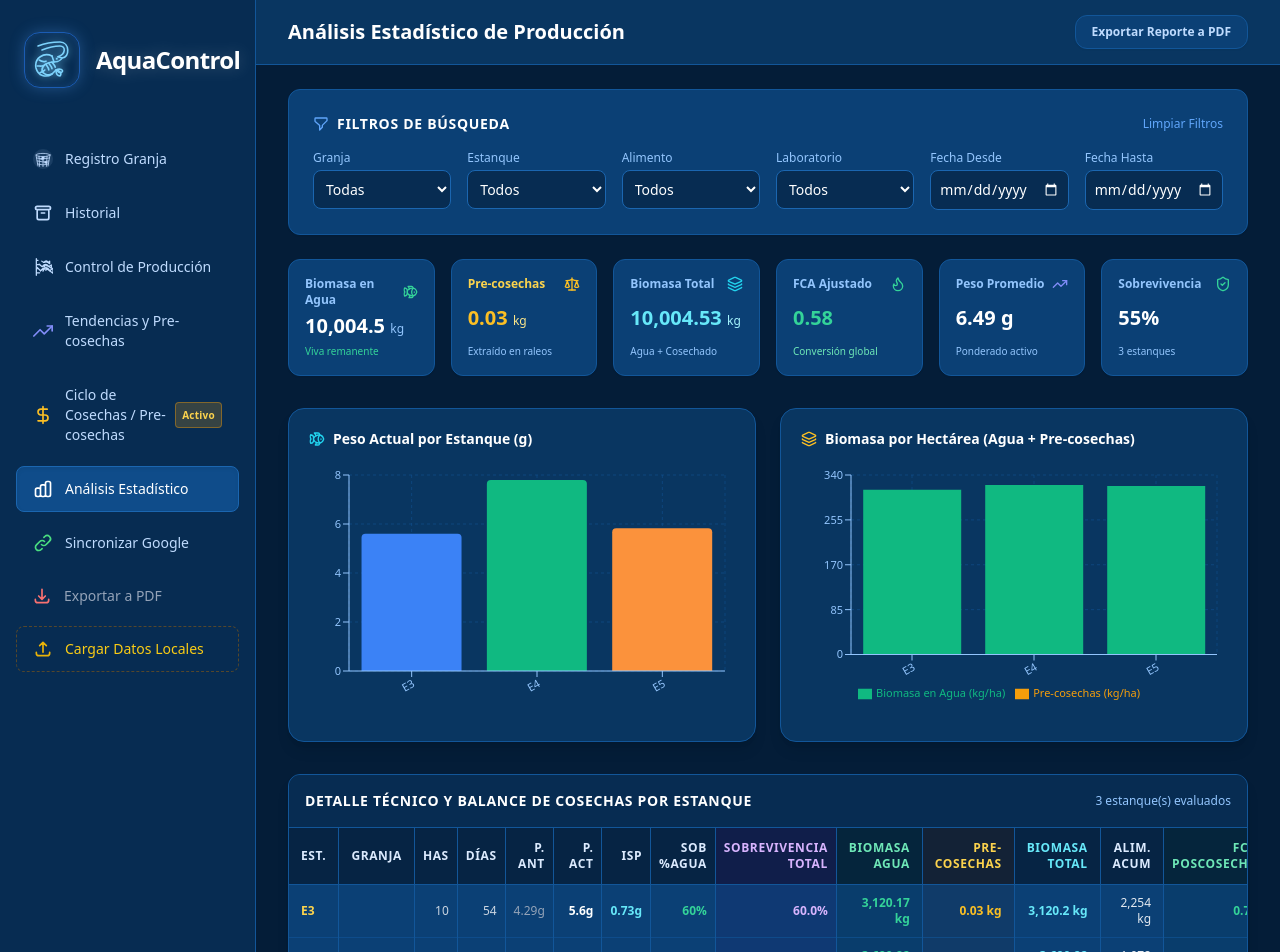
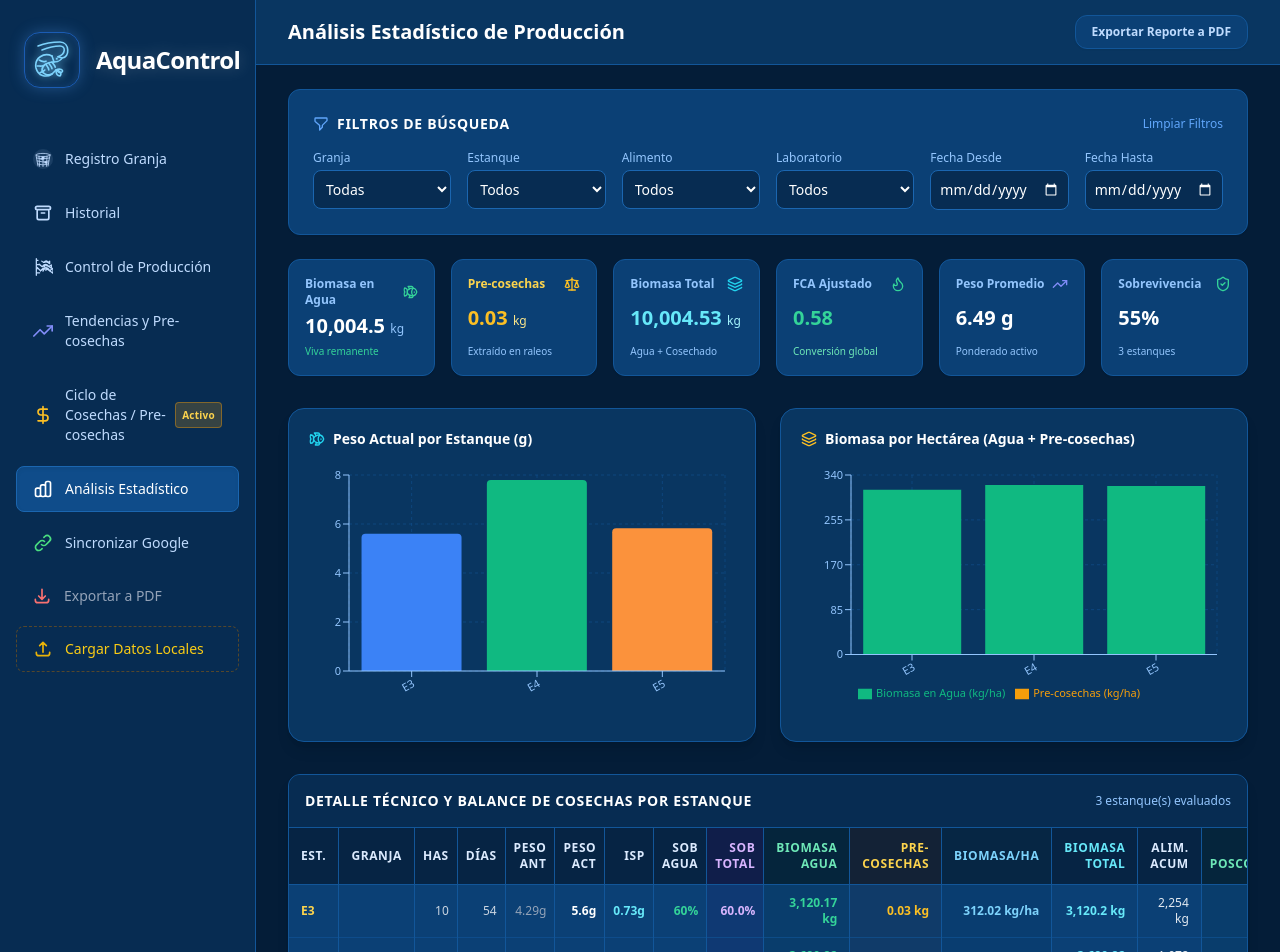
Before and after one commit to Romansiordia/AquaControl, a React (Vite) app: page / in a window 1280 px wide. Shown: the top 952 px of the page. Built offline with nearby package versions, Linux system fonts and the light colour scheme.

Commit message:
feat(ui): update production table headers for clarity
Rename column headers for better readability and alignment with industry terminology, including "Peso ANT/ACT" and "SOB TOTAL".

```diff
--- a/components/EstadisticasView.tsx
+++ b/components/EstadisticasView.tsx
@@ -306,13 +306,14 @@ const EstadisticasView: React.FC<EstadisticasViewProps> = ({
                 <th className="px-3 py-3 border-r border-[#125699]">Granja</th>
                 <th className="px-2 py-3 border-r border-[#125699] text-right">Has</th>
                 <th className="px-2 py-3 border-r border-[#125699] text-right">Días</th>
-                <th className="px-2 py-3 border-r border-[#125699] text-right">P. Ant</th>
-                <th className="px-2 py-3 border-r border-[#125699] text-right">P. Act</th>
-                <th className="px-2 py-3 border-r border-[#125699] text-right" title="Incremento Semanal Promedio: (P. Act / Días) × 7">ISP</th>
-                <th className="px-2 py-3 border-r border-[#125699] text-right">SOB %Agua</th>
-                <th className="px-2 py-3 border-r border-[#125699] text-right text-purple-300 bg-purple-950/20" title="% Sobrevivencia en Pre-cosechas + SOB %Agua (si > 0)">Sobrevivencia Total</th>
+                <th className="px-2 py-3 border-r border-[#125699] text-right">Peso ANT</th>
+                <th className="px-2 py-3 border-r border-[#125699] text-right">Peso ACT</th>
+                <th className="px-2 py-3 border-r border-[#125699] text-right" title="Incremento Semanal Promedio: (Peso ACT / Días) × 7">ISP</th>
+                <th className="px-2 py-3 border-r border-[#125699] text-right">SOB AGUA</th>
+                <th className="px-2 py-3 border-r border-[#125699] text-right text-purple-300 bg-purple-950/20" title="% Sobrevivencia en Pre-cosechas + SOB AGUA (si > 0)">SOB TOTAL</th>
                 <th className="px-3 py-3 border-r border-[#125699] text-right bg-emerald-950/20 text-emerald-300">Biomasa Agua</th>
                 <th className="px-3 py-3 border-r border-[#125699] text-right bg-amber-950/20 text-amber-300">Pre-cosechas</th>
+                <th className="px-3 py-3 border-r border-[#125699] text-right bg-sky-950/20 text-sky-300" title="Biomasa Total / Hectáreas">Biomasa/HA</th>
                 <th className="px-3 py-3 border-r border-[#125699] text-right text-cyan-300">Biomasa Total</th>
                 <th className="px-3 py-3 border-r border-[#125699] text-right">Alim. Acum</th>
                 <th className="px-2 py-3 border-r border-[#125699] text-right text-emerald-300 bg-emerald-950/20" title="Alimento / Biomasa Total Producida">FCA Poscosecha</th>
@@ -322,7 +323,7 @@ const EstadisticasView: React.FC<EstadisticasViewProps> = ({
             <tbody className="divide-y divide-[#125699]/60">
               {records.length === 0 ? (
                 <tr>
-                  <td colSpan={15} className="py-12 text-center text-blue-300">
+                  <td colSpan={16} className="py-12 text-center text-blue-300">
                     No hay registros de estanques disponibles.
                   </td>
                 </tr>
@@ -347,6 +348,7 @@ const EstadisticasView: React.FC<EstadisticasViewProps> = ({
                   const dias = Number(r.diasCultivo) || 0;
                   const pesoActual = Number(r.pesoActual) || 0;
                   const isp = dias > 0 && pesoActual > 0 ? (pesoActual / dias) * 7 : 0;
+                  const biomasaPorHa = hectareas > 0 && net.biomasaTotal > 0 ? net.biomasaTotal / hectareas : 0;
 
                   return (
                     <tr key={r.id} className="hover:bg-[#0E4680]/60 transition-colors">
@@ -392,6 +394,11 @@ const EstadisticasView: React.FC<EstadisticasViewProps> = ({
                         )}
                       </td>
 
+                      {/* Biomasa/HA */}
+                      <td className="px-3 py-2.5 text-right font-bold text-sky-300 border-r border-[#125699] bg-sky-950/10 whitespace-nowrap">
+                        {biomasaPorHa > 0 ? `${formatNumber(biomasaPorHa)} kg/ha` : '-'}
+                      </td>
+
                       {/* Biomasa Total */}
                       <td className="px-3 py-2.5 text-right font-black text-cyan-300 border-r border-[#125699]">
                         {formatNumber(net.biomasaTotal)} kg
```
